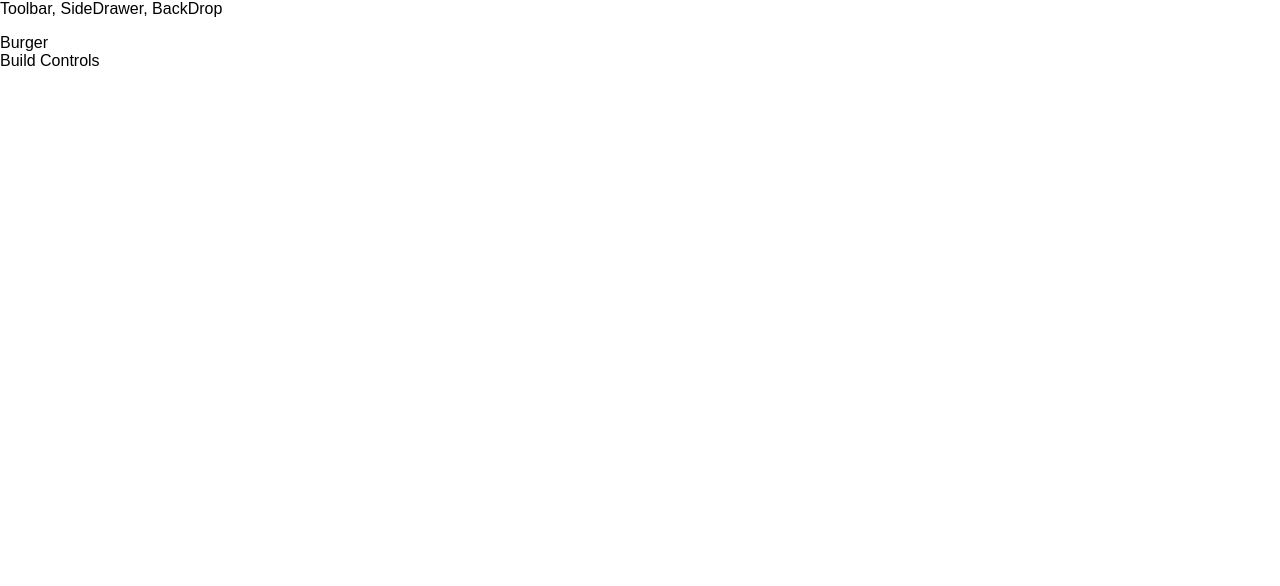
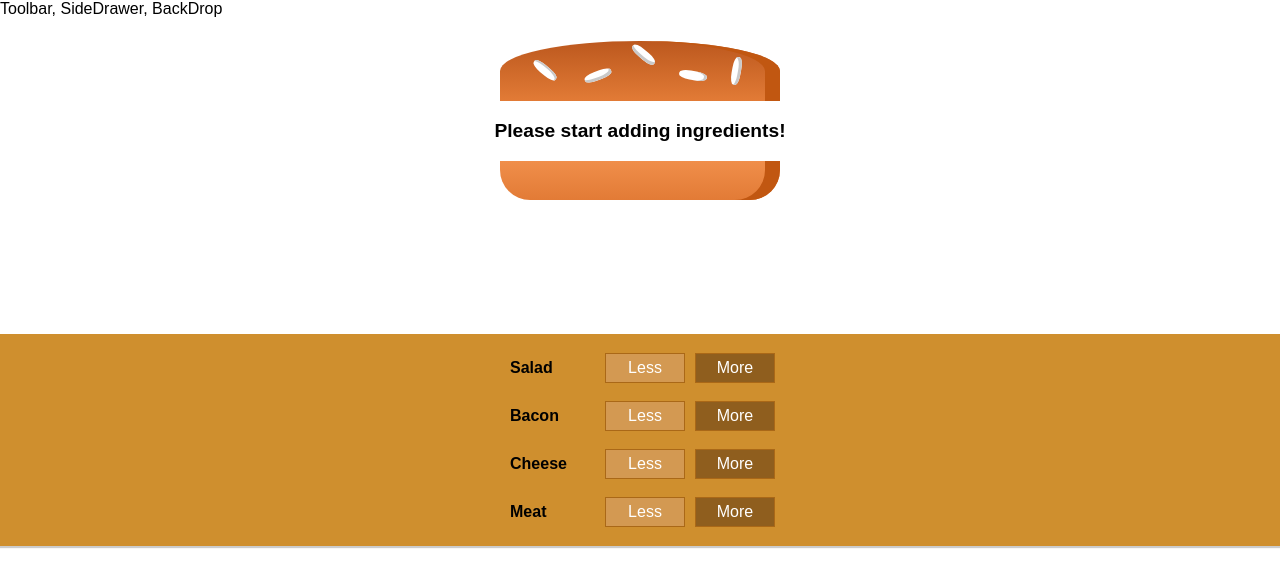
Before and after one commit to vanisingh-24/Burger-Builder, a React app: page / in a window 1280 px wide. Shown: the top 586 px of the page. Built offline with nearby package versions, Linux system fonts and the light colour scheme.

Commit message:
Second Commit

```diff
--- a/package.json
+++ b/package.json
@@ -31,6 +31,7 @@
     "postcss-flexbugs-fixes": "3.2.0",
     "postcss-loader": "2.0.8",
     "promise": "8.0.1",
+    "prop-types": "^15.7.2",
     "raf": "3.4.0",
     "react": "^17.0.1",
     "react-dev-utils": "^5.0.2",
--- /dev/null
+++ b/src/components/Burger/BuildControls/BuildControl/BuildControl.css
@@ -0,0 +1,56 @@
+.BuildControl{
+    display: flex;
+    justify-content: space-between;
+    align-items: center;
+    margin: 5px 0;
+}
+
+.BuildControl button{
+    display: block;
+    font: inherit;
+    padding: 5px;
+    margin: 0 5px;
+    width: 80px;
+    border: 1px solid #AA6817;
+    cursor: pointer;
+    outline: none;
+}
+
+.BuildControl button:disabled {
+    background-color: #AC9980;
+    border: 1px solid #7E7365;
+    color: #ccc;
+    cursor: default;
+}
+
+.BuildControl button:hover:disabled {
+    background-color: #AC9980;
+    color: #ccc;
+    cursor: not-allowed;
+}
+
+.Label {
+    padding: 10px;
+    font-weight: bold;
+    width: 80px;
+}
+
+.BuildControl .Less {
+    background-color: #D39952;
+    color: white;
+}
+
+.BuildControl .More {
+    background-color: #8F5E1E;
+    color: white;
+}
+
+.BuildControl .Less:hover, .BuildControl .Less:active {
+    background-color: #DAA972;
+    color: white;
+}
+
+.BuildControl .More:hover,.BuildControl .More:active {
+    background-color: #99703F;
+    color: white;
+}
--- /dev/null
+++ b/src/components/Burger/BuildControls/BuildControl/BuildControl.js
@@ -0,0 +1,12 @@
+import React from 'react';
+import classes from './BuildControl.css';
+
+const buildControl = (props) => (
+   <div className={classes.BuildControl}>
+       <div className={classes.Label}>{props.label}</div>
+       <button className={classes.Less}>Less</button>
+       <button className={classes.More}>More</button>
+   </div>
+);
+
+export default buildControl;
--- /dev/null
+++ b/src/components/Burger/BuildControls/BuildControls.css
@@ -0,0 +1,10 @@
+.BuildControls{
+    width: 100%;
+    background-color: #CF8F2E;
+    display: flex;
+    flex-flow: column;
+    align-items: center;
+    box-shadow: 0 2px 1px #ccc;
+    margin: auto;
+    padding: 10px 0;
+}
--- /dev/null
+++ b/src/components/Burger/BuildControls/BuildControls.js
@@ -0,0 +1,20 @@
+import React from 'react';
+import classes from './BuildControls.css';
+import BuildControl from './BuildControl/BuildControl';
+
+const controls = [
+    {label: 'Salad', type:'salad'},
+    {label: 'Bacon', type:'bacon'},
+    {label: 'Cheese', type:'cheese'},
+    {label: 'Meat', type:'meat'},
+];
+
+const buildControls = (props) => (
+    <div className={classes.BuildControls}>
+        {controls.map(ctrl => (
+           <BuildControl key={ctrl.label} label={ctrl.label} />
+        ))}
+    </div>
+);
+
+export default buildControls;
--- /dev/null
+++ b/src/components/Burger/Burger.css
@@ -0,0 +1,30 @@
+.Burger{
+    width: 100%;
+    text-align: center;
+    height: 250px;
+    margin: auto;
+    overflow: scroll;
+    font-weight: bold;
+    font-size: 1.2rem;
+}
+
+@media (min-width: 1000px) and (min-height: 700px){
+    .Burger{
+        width: 700px;
+        height: 600px;
+    }
+}
+
+@media (min-width: 500px) and (min-height: 401px){
+    .Burger{
+        width: 450px;
+        height: 400px;
+    }
+}
+
+@media (min-width: 500px) and (min-height: 400px){
+    .Burger{
+        width: 350px;
+        height: 300px;
+    }
+}
--- a/src/components/Burger/Burger.js
+++ b/src/components/Burger/Burger.js
@@ -0,0 +1,29 @@
+import React from 'react';
+import classes from './Burger.css';
+import BurgerIngredient from './BurgerIngredient/BurgerIngredient';
+
+const burger = (props) => {
+    let transformedIngredients = Object.keys(props.ingredients)
+    .map(igKey => {
+        return [...Array(props.ingredients[igKey])].map((_,i) => {
+           return <BurgerIngredient key={igKey + i} type={igKey} />;
+        });
+    })
+    .reduce((arr,el) => {
+        return arr.concat(el)
+    }, []);
+
+    if(transformedIngredients.length ===0){
+        transformedIngredients = <p>Please start adding ingredients!</p>
+    }
+
+    return(
+        <div className={classes.Burger}>
+            <BurgerIngredient type="bread-top" />
+            {transformedIngredients}
+            <BurgerIngredient type="bread-bottom" />
+        </div>
+    );
+};
+
+export default burger;
--- a/src/components/Burger/BurgerIngredient/BurgerIngredient.js
+++ b/src/components/Burger/BurgerIngredient/BurgerIngredient.js
@@ -1,10 +1,12 @@
-import React from 'react';
+import React, {Component} from 'react';
+import PropTypes from 'prop-types';
 import classes from './BurgerIngredient.css';
 
-const burgerIngredient = (props) => {
+class BurgerIngredient extends Component {
+   render(){
       let ingredient = null;
 
-   switch(props.type){
+      switch(this.props.type){
          case('bread-bottom'):
               ingredient = <div className={classes.BreadBottom}></div>;
               break;
@@ -33,6 +35,11 @@
      }
 
      return ingredient;
+  }
+}
+
+BurgerIngredient.propTypes = {
+   type: PropTypes.string.isRequired
 };
 
-export default burgerIngredient;
+export default BurgerIngredient;
--- a/src/containers/BurgerBuilder/BurgerBuilder.js
+++ b/src/containers/BurgerBuilder/BurgerBuilder.js
@@ -1,12 +1,27 @@
 import React, {Component} from 'react';
 import Aux from '../../hoc/Auxilliary';
+import Burger from '../../components/Burger/Burger';
+import BuildControls from '../../components/Burger/BuildControls/BuildControls';
 
 class BurgerBuilder extends Component{
+    // constructor(props){
+    //     super(props);
+    //     this.state = {...}
+    // }
+    state = {
+        ingredients: {
+            salad: 0,
+            bacon: 0,
+            cheese: 0,
+            meat: 0
+        }
+    }
+
     render(){
         return (
             <Aux>
-                <div>Burger</div>
-                <div>Build Controls</div>
+                <Burger ingredients={this.state.ingredients} />
+                <BuildControls />
             </Aux>
         );
     }
```
Lines whose indentation alone changed are shown as unchanged.
